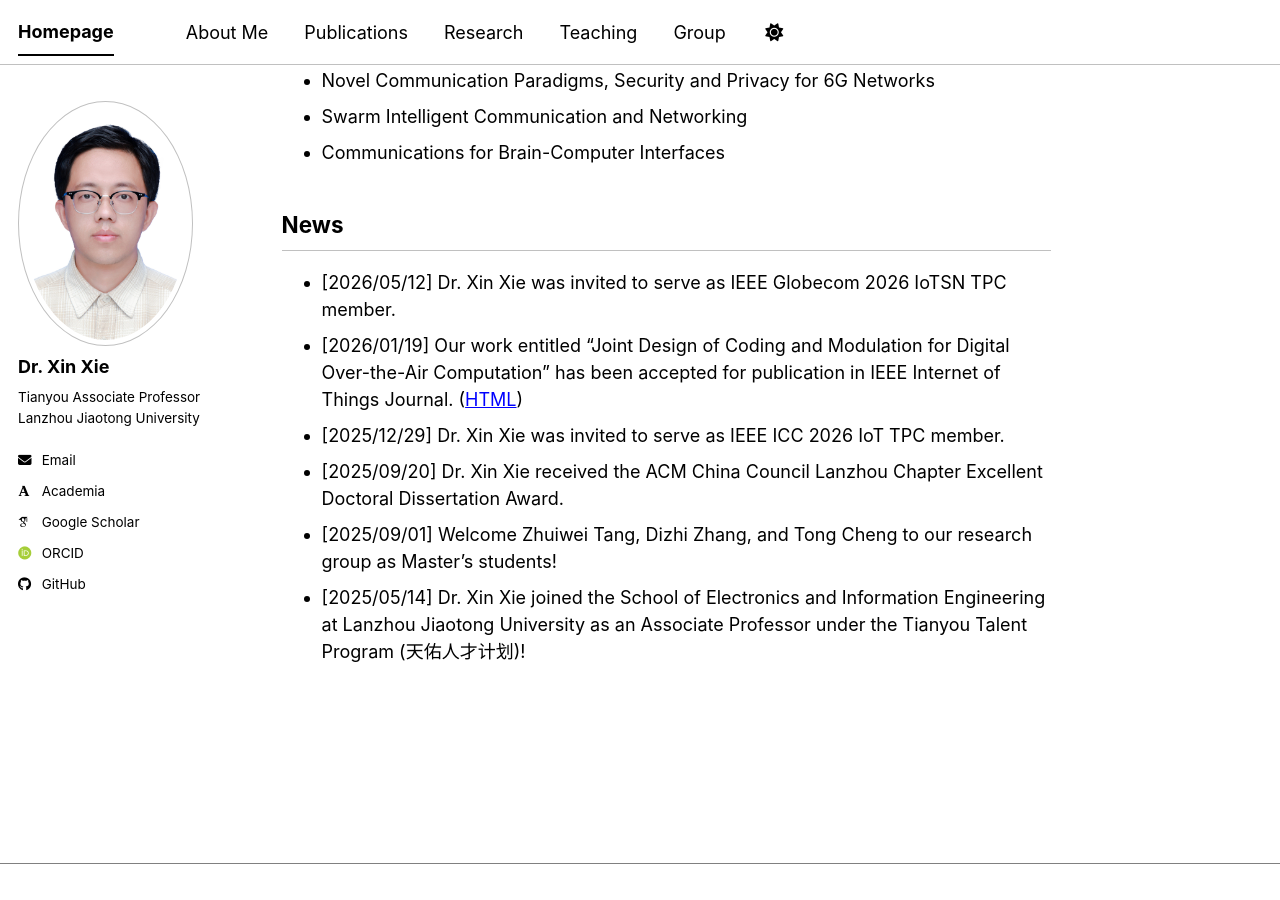
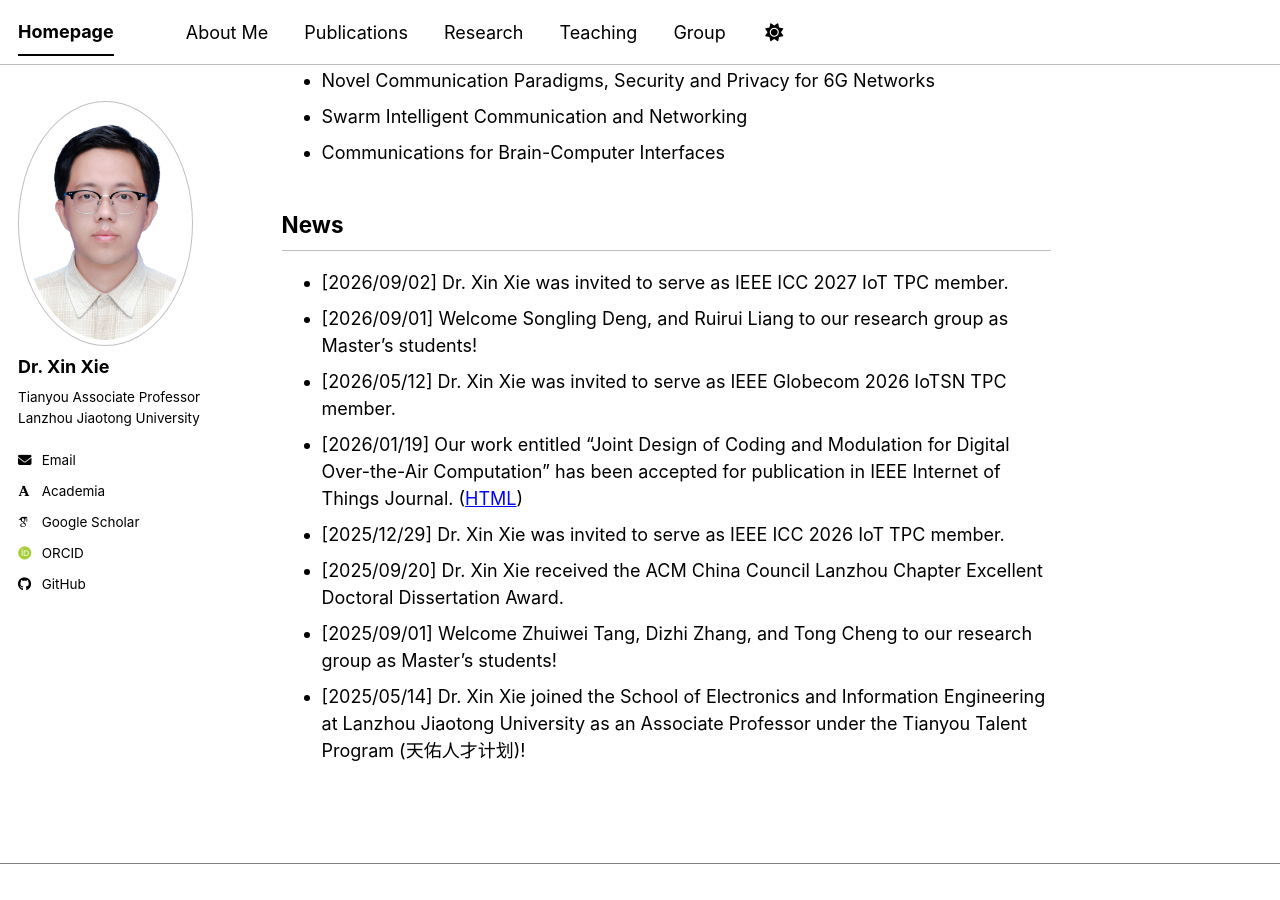
Before and after one commit to xiexin312/xiexin312.github.io, a Jekyll site: the page built from _pages/about.md, in a window 1280 px wide and 900 px high, scrolled down 594 px. Built offline with Jekyll 4.4.1, drawn with Linux system fonts in a browser that asks for light colours; some web fonts are replaced; a script bundle is joined from its source files by our own code; library files that are not in the unit come from our copies.

Commit message:
添加团队新成员

```diff
--- a/_pages/about.md
+++ b/_pages/about.md
@@ -23,6 +23,8 @@ We are the **Ubiquitous Connectivity and Intelligent Computing (UC&IC) Group**,
 * Communications for Brain-Computer Interfaces
 
 ## News
+* [2026/09/02] Dr. Xin Xie was invited to serve as IEEE ICC 2027 IoT TPC member.
+* [2026/09/01] Welcome Songling Deng, and Ruirui Liang to our research group as Master's students!
 * [2026/05/12] Dr. Xin Xie was invited to serve as IEEE Globecom 2026 IoTSN TPC member.
 * [2026/01/19] Our work entitled "Joint Design of Coding and Modulation for Digital Over-the-Air Computation" has been accepted for publication in IEEE Internet of Things Journal. ([HTML](https://ieeexplore.ieee.org/abstract/document/11358822))
 * [2025/12/29] Dr. Xin Xie was invited to serve as IEEE ICC 2026 IoT TPC member.
```
Also changed, not shown: _pages/group.md (+2 -0 lines).
